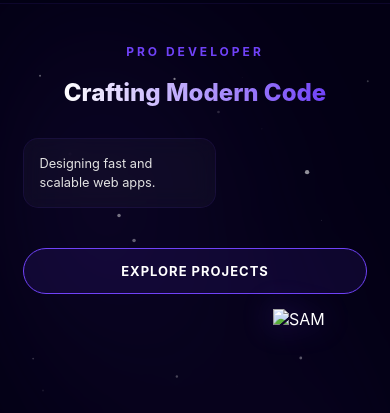
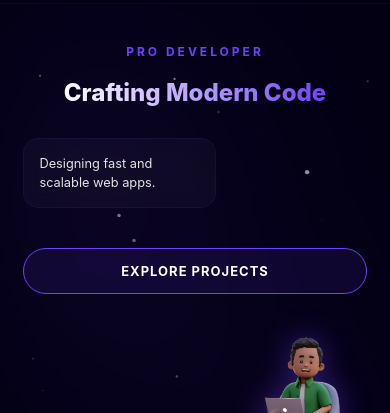
Before and after one commit to infoindymaa-wq/Sam-portfolio, a website: page index.html in a window 390 px wide. Shown: the part 56-469 px from the top of the page. Drawn offline with nearby package versions, Linux system fonts and the light colour scheme; no server answers.

Commit message:
Fix: character image path hyphenation and premium mobile redesign

```diff
--- a/index.html
+++ b/index.html
@@ -211,7 +211,7 @@
         const _supabase = createClient(SUPABASE_URL, SUPABASE_KEY);
 
         window.WEBSITE_DATA = {
-            "logo": "SAM", "heroTag": "PRO DEVELOPER", "heroTitle": "Crafting Modern Code", "heroDesc": "Designing fast and scalable web apps.", "heroImg": "./public/assets/3d character.webp", "footer": "© 2024", "socials": {}, "projects": [],
+            "logo": "SAM", "heroTag": "PRO DEVELOPER", "heroTitle": "Crafting Modern Code", "heroDesc": "Designing fast and scalable web apps.", "heroImg": "./public/assets/3d-character.webp", "footer": "© 2024", "socials": {}, "projects": [],
             "skills": [{ "name": "HTML", "icon": "html5" }, { "name": "CSS", "icon": "css3" }, { "name": "JS", "icon": "javascript" }, { "name": "React", "icon": "react" }, { "name": "NextJS", "icon": "nextjs" }, { "name": "Node", "icon": "nodejs" }, { "name": "TS", "icon": "typescript" }, { "name": "Tailwind", "icon": "tailwindcss" }, { "name": "Python", "icon": "python" }, { "name": "Java", "icon": "java" }, { "name": "MongoDB", "icon": "mongodb" }, { "name": "Docker", "icon": "docker" }, { "name": "C++", "icon": "cplusplus" }, { "name": "Git", "icon": "git" }, { "name": "Redux", "icon": "redux" }, { "name": "Vue", "icon": "vuejs" }, { "name": "MySQL", "icon": "mysql" }, { "name": "Figma", "icon": "figma" }]
         };
 
```
